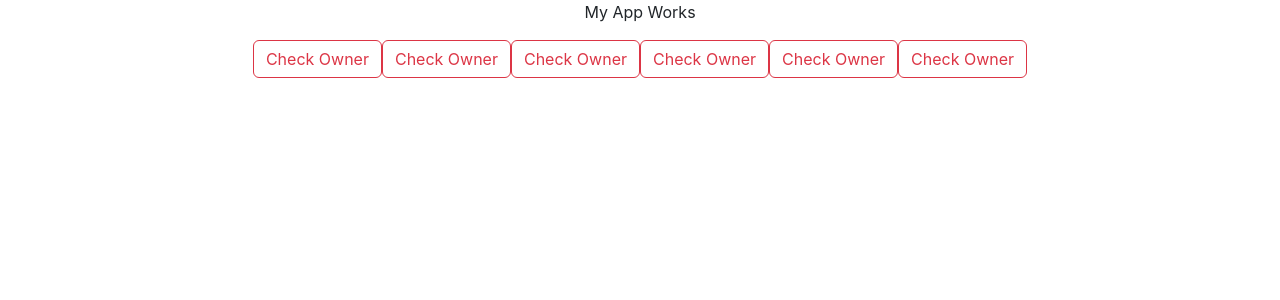
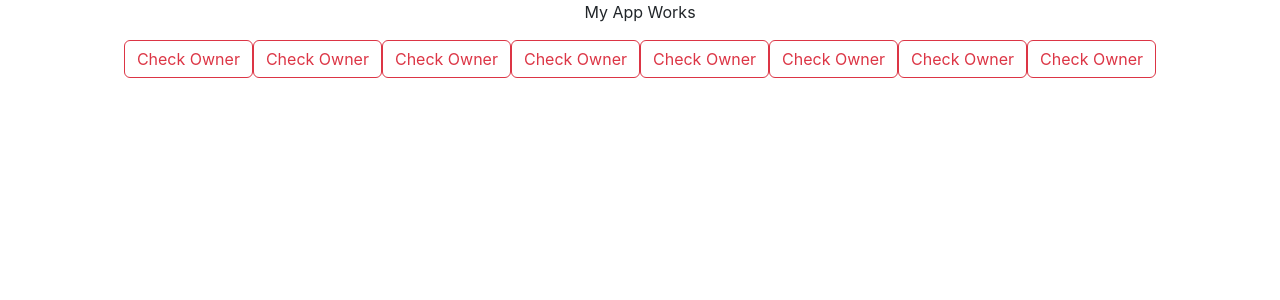
Before and after one commit to rahul-madaan/slot-booking-app, a React (Create React App) app: page / in a window 1280 px wide. Shown: the top 300 px of the page. Built offline with nearby package versions, Linux system fonts and the light colour scheme.

Commit message:
added text value to each button slot

```diff
--- a/src/App.js
+++ b/src/App.js
@@ -1,13 +1,12 @@
 import './App.css';
 import {SlotButton} from "./MyComponents/SlotButton";
-const amountOfComponents = [1, 2, 3, 4, 5];
+const timeSlot = ["6:00-6:45 AM", "7:00-7:45 AM", "8:00-8:45 AM", "4:00-4:45 PM", "5:00-5:45 PM", "6:00-6:45 PM", "7:00-7:45 PM", "8:00-8:45 PM"];
 function App() {
   return (
     <div className="App">
         <p>My App Works</p>
-    <SlotButton/>
-        {amountOfComponents.map((number) => (
-        <SlotButton key={number.toString()} data-value-index={number} />
+        {timeSlot.map((SlotName,index) => (
+        <SlotButton value={SlotName.toString()} key={index} />
         )
         )}
     </div>
--- a/src/MyComponents/SlotButton.js
+++ b/src/MyComponents/SlotButton.js
@@ -4,11 +4,11 @@ export const SlotButton = (props) => {
 
     const myBuyingRequestButtonClick = (e) => {
         e.preventDefault()
-        console.log("INDEX = " + e.target.getAttribute('data-value-index') + props.data)
+        console.log("INDEX = " + e.target.getAttribute('data-value-index'))
     }
     return (
         <>
-            <button type="button" className="btn btn-outline-danger" onClick={myBuyingRequestButtonClick}>Check Owner
+            <button type="button" className="btn btn-outline-danger" onClick={myBuyingRequestButtonClick} data-value-index={props.value}>Check Owner
             </button>
         </>
     )
```
